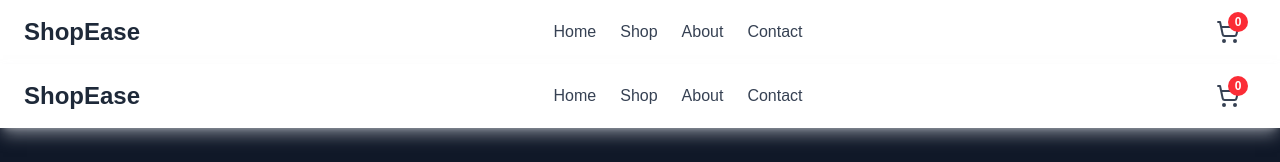
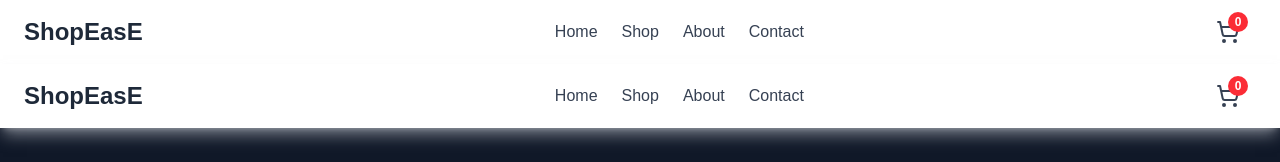
Before and after one commit to fcogboji/fcogboji1, a Next.js app: page /navbar in a window 1280 px wide. Shown: the top 162 px of the page. Built offline with nearby package versions, Linux system fonts and the light colour scheme.

Commit message:
Update page.tsx
e to capital E

```diff
--- a/src/app/navbar/page.tsx
+++ b/src/app/navbar/page.tsx
@@ -23,7 +23,7 @@ const Navbar = () => {
       <div className="max-w-7xl mx-auto px-6 py-4 flex items-center justify-between">
         {/*  Site logo/name linking to home */}
         <Link href="/" className="text-2xl font-bold text-gray-800">
-          ShopEase
+          ShopEasE
         </Link>
 
         {/*  Desktop navigation links (hidden on small screens) */}
```
